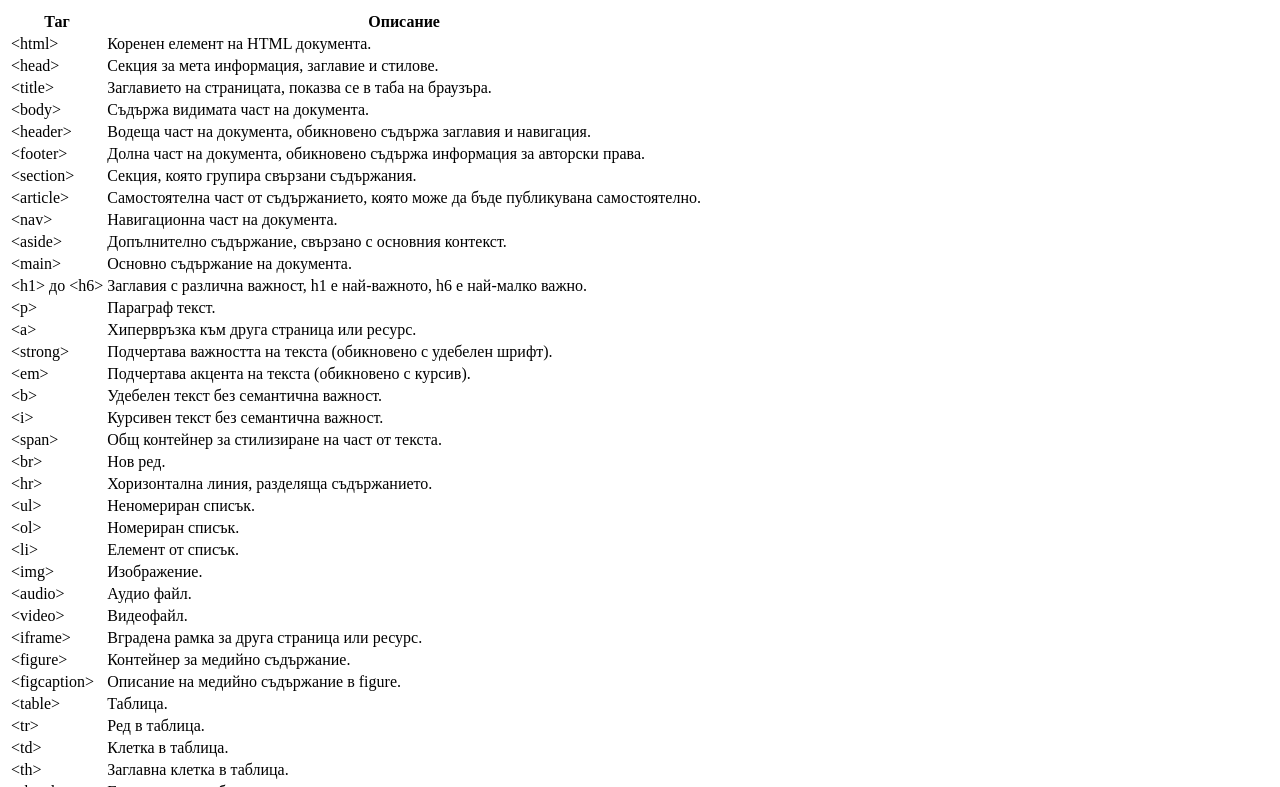
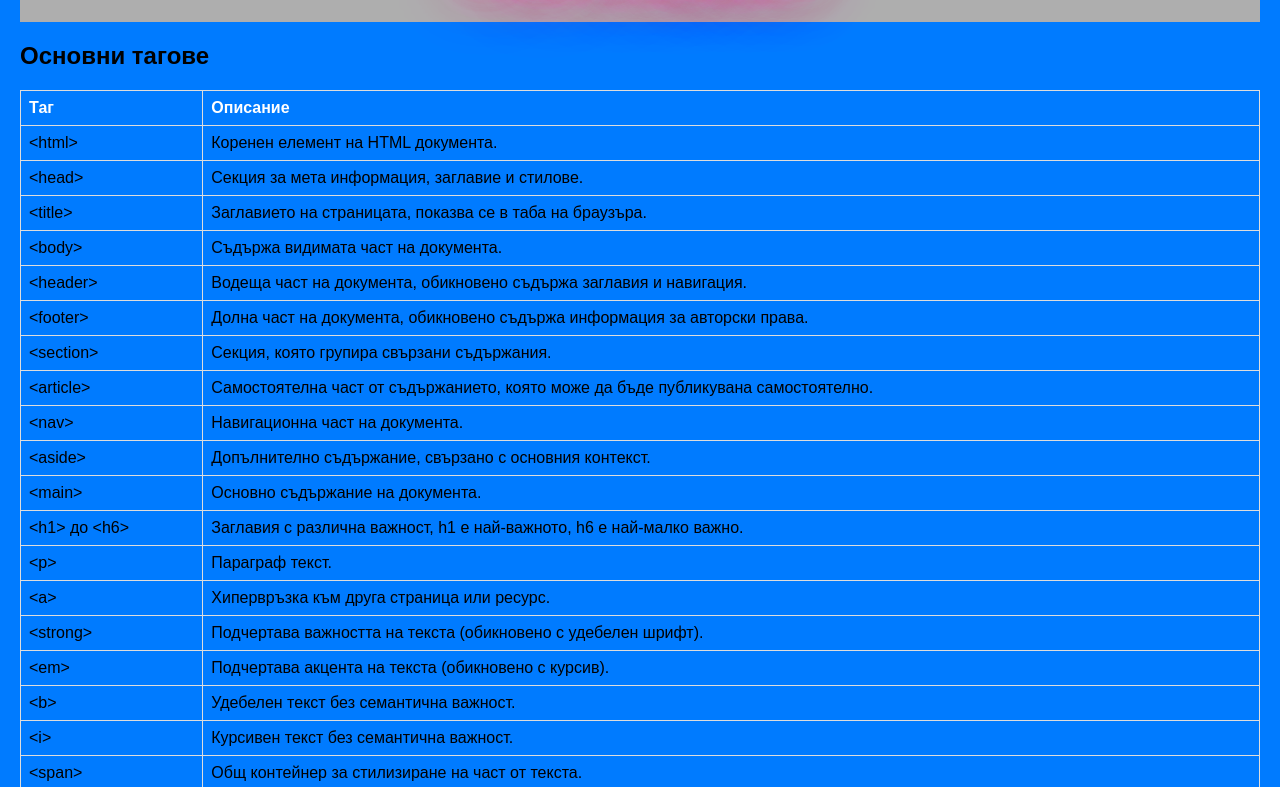
Before and after one commit to Misho0oka/Site, a plain HTML site: page Cheatsheet/fgd.html in a window 1280 px wide. Shown: the part 117-904 px from the top of the page. Drawn offline with Linux system fonts and the light colour scheme.

Commit message:
Update fgd.html

```diff
--- a/Cheatsheet/fgd.html
+++ b/Cheatsheet/fgd.html
@@ -3,17 +3,17 @@
 <head>
     <meta charset='utf-8'>
     <meta http-equiv='X-UA-Compatible' content='IE=edge'>
-    <title>gfdgsd</title>
+    <title>Cheatsheet</title>
     <meta name='viewport' content='width=device-width, initial-scale=1'>
-    <link rel='stylesheet' type='text/css' media='screen' href='.css'>
+    <link rel='stylesheet' type='text/css' media='screen' href='neshto.css'>
     <script src='main.js'></script>
 </head>
 <body>
     <main>
         <header>
             <div class="glow">
-            <h1>HTML Cheatsheet</h1>
-        </div>
+                <h1>HTML Cheatsheet</h1>
+            </div>
         </header>
         <section>
             <h2>Основни тагове</h2>
@@ -241,5 +241,12 @@
             </table>
         </section>
     </main>
+    <script>
+        document.querySelectorAll('tbody tr').forEach(function(row) {
+            row.addEventListener('click', function() {
+                this.classList.toggle('expanded');
+            });
+        });
+    </script>
 </body>
 </html>
```
